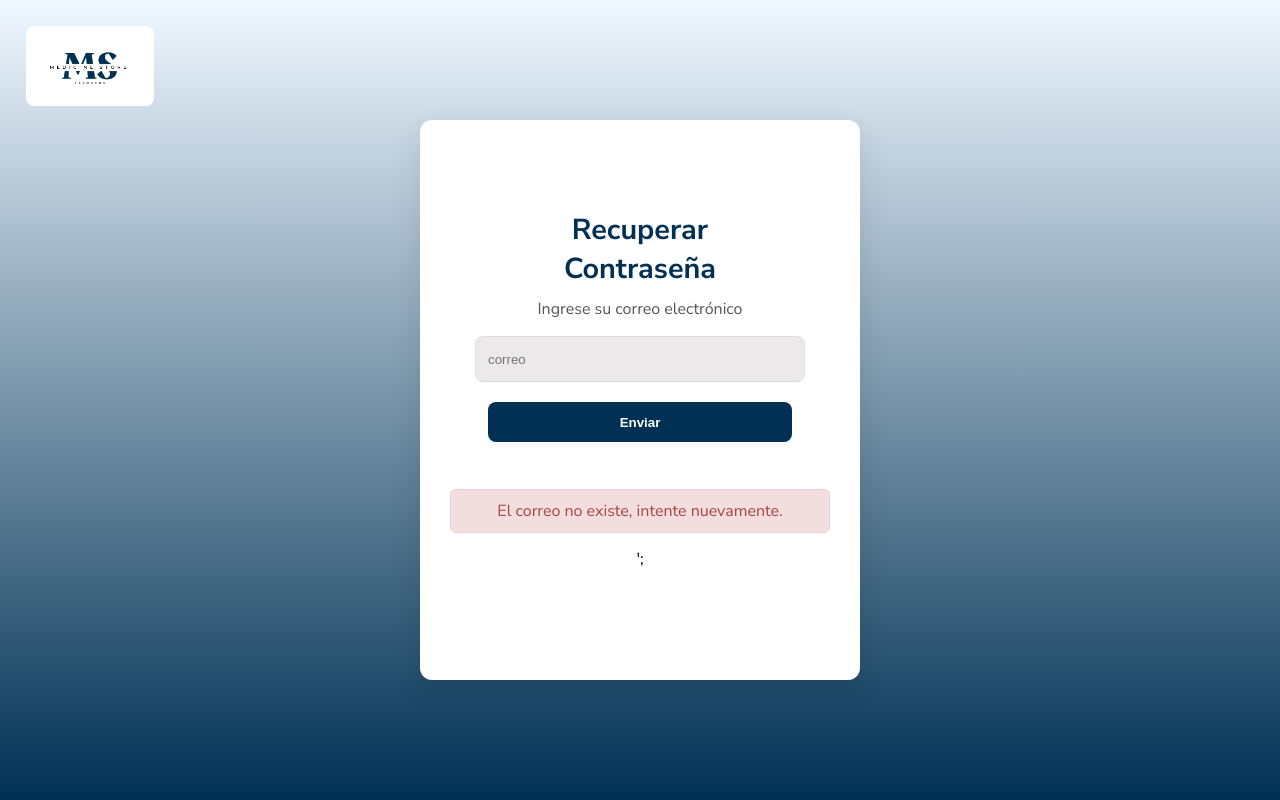
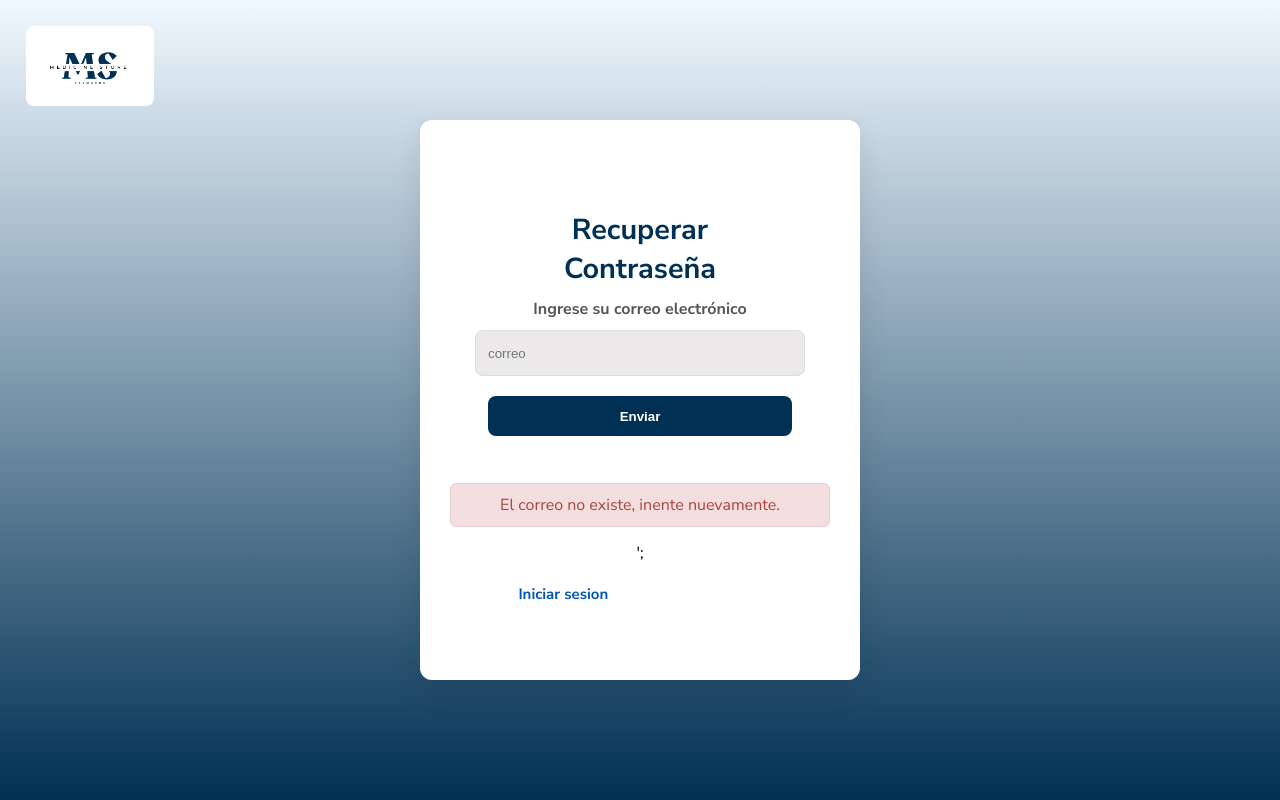
Before and after one commit to xaleejossj/medicine-store, a PHP site: page /mvc/vista/recover_pass2.php?errorEmail=1 in a window 1280 px wide. Run offline with PHP 8.4, Linux system fonts and the light colour scheme; the visitor is signed in with stand-in values (Sample User, id 1).

Commit message:
recover pass2

```diff
--- a/mvc/vista/recover_pass2.php
+++ b/mvc/vista/recover_pass2.php
@@ -8,38 +8,43 @@
     <title>Recuperar Contraseña</title>
 </head>
 <body>
+
     <div id="img-container">
         <img src="img/logo.png" width="125" height="120">
     </div>
     <div class="main">
         <input type="checkbox" id="chk" aria-hidden="true">
+
         <div class="signup">
             <form action="recuperarClaveConLink.php" method="post">
                 <label for="chk" aria-hidden="true">Recuperar Contraseña</label>
-                <p id="text">Ingrese su correo electrónico</p>
+                <label for="chk" aria-hidden="true" id="text">Ingrese su correo electrónico</label>
                 <input type="email" name="email" placeholder="correo" required autocomplete="off"/>
                 <button type="submit">Enviar</button>
-				<br>
+                <br>
 
-                <!-- Mensaje de error de correo no encontrado -->
                 <?php if (isset($_REQUEST['errorEmail'])): ?>
                     <div class="alert alert-danger" role="alert">
-                        El correo no existe, intente nuevamente.
+                        El correo no existe, inente nuevamente.
                     </div>';
                 <?php endif; ?>
 
-                <!-- Mensaje de éxito al enviar correo -->
                 <?php if (isset($_REQUEST['success'])): ?>
-					<div class="alert alert-primary" role="alert">
-                        <strong>¡Felicidades!</strong> Revise su correo para continuar.
+                    <div class="alert alert-primary" role="alert">
+                        <strong>¡Felicidades</strong>
+                         Revise su correo para continuar.
                     </div>
                 <?php endif; ?>
+                <div id="rc">
+                    <a href="login.php">Iniciar sesion</a>
+                </div>
 
             </form>
         </div>
     </div>
 
     <script src="https://cdn.jsdelivr.net/npm/bootstrap@5.3.3/dist/js/bootstrap.bundle.min.js"></script>
+
 </body>
 </html>
 
```
